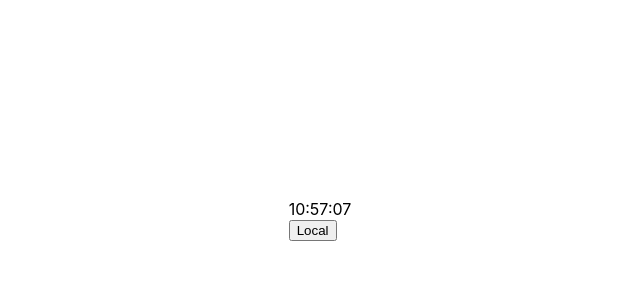
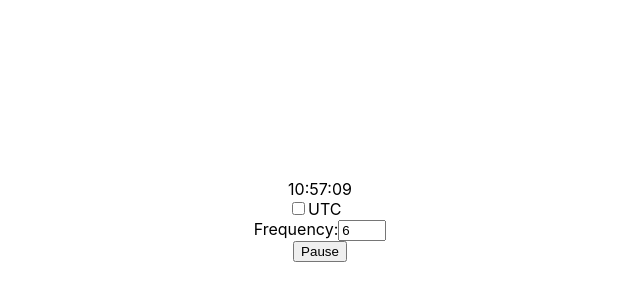
Before and after one commit to pavlelekic/algorithms, a React (Create React App) app: page / in a window 1280 px wide. Shown: the part 180-480 px from the top of the page, without its empty margins (320-960 px from the left). Built offline with nearby package versions, Linux system fonts and the light colour scheme; no server answers.

Commit message:
improvemennts

```diff
--- a/src/App.js
+++ b/src/App.js
@@ -23,51 +23,85 @@ const containerStyle = {
 	justifyContent: 'center'
 };
 
-function formatTime(timestamp, isLocal) {
-  const date = new Date(timestamp * 1000);;
-  const currentTime = isLocal ? moment(date) : moment.utc(date);
-  return currentTime.format('HH:mm:ss');
-}
-
 function getUnixTimestamp() {
   const date = new Date();
   return Math.trunc(date.getTime() / 1000);
 }
 
+const useRAF = (callback) => {
+  useEffect(() => {
+    let lastRAFId;
+    const update = () => {
+      callback();
+      lastRAFId = window.requestAnimationFrame(update);
+    };
+    lastRAFId = window.requestAnimationFrame(update);
+    return () => window.cancelAnimationFrame(lastRAFId);
+  }, []);
+};
+
+const inlineStyle = {display: 'inline-block'};
+
+const NO_IMAGE = '';
+
 export default React.memo(function TestPage() {
-  const [isLocal, setIsLocal] = useState(true);
+  const [frequency, setFrequency] = useState(10);
+  const [isImageFetchingPaused, setIsImageFetchingPaused] = useState(false);
+  const [isLocalTime, setIsLocalTime] = useState(true);
+  const [isFetching, setIsFetching] = useState(false);
   const [timestamp, setTimestamp] = useState(getUnixTimestamp());
-	const [imageUrl, setImageUrl] = useState('');
+	const [imageUrl, setImageUrl] = useState(NO_IMAGE);
+
+  useRAF(() => {
+    const currentTimestamp = getUnixTimestamp();
+    setTimestamp(currentTimestamp);
+  });
 
   useEffect(() => {
-    let lastRAFId;
-    const updateTimestamp = () => {
-      const currentTimestamp = getUnixTimestamp();
-      setTimestamp(currentTimestamp);
-      lastRAFId = window.requestAnimationFrame(updateTimestamp);
-    };
-    lastRAFId = window.requestAnimationFrame(updateTimestamp);
-    return () => window.cancelAnimationFrame(lastRAFId);
-  }, []);
-
-  useEffect(() => {
-    const date = new Date();
-    if (date.getSeconds() % 10 === 0) {
+    if (!isImageFetchingPaused && (timestamp % 10 === 0 || imageUrl === NO_IMAGE) && !isFetching) {
+      setIsFetching(true);
       fetch('https://picsum.photos/200/300')
         .then(response => setImageUrl(response.url))
-        .catch(console.log);
+        .catch(console.log)
+        .finally(() => setIsFetching(false));
     }
-  });
+  }, [timestamp, isImageFetchingPaused]);
+
+  const handleFreqChange = e => setFrequency(Math.trunc(60 / e.target.value));
+
+  const date = new Date(timestamp * 1000);;
+  const currentTime = isLocalTime ? moment(date) : moment.utc(date);
 
 	return (
 		<main style={containerStyle}>
 			<section>
-        <header>{formatTime(timestamp, isLocal)}</header>
-				<button onClick={() => setIsLocal(!isLocal)}>
-          {isLocal ? 'Local' : 'UTC'}
-        </button>
+        <header>{currentTime.format('HH:mm:ss')}</header>
+        <label htmlFor="is-local" style={inlineStyle}>
+          <input
+            id="is-local"
+            type="checkbox"
+            checked={!isLocalTime}
+            onClick={() => setIsLocalTime(isLocalTime => !isLocalTime)}
+          />
+          UTC
+        </label>
 			</section>
 			<img src={imageUrl}/>
+      <label htmlFor="frequency" style={inlineStyle}>
+        Frequency:
+        <input
+          id="frequency"
+          type="number"
+          step="1"
+          min="1"
+          max="6"
+          value={Math.trunc(60 / frequency)}
+          onChange={handleFreqChange}
+        />
+      </label>
+      <button onClick={() => setIsImageFetchingPaused(paused => !paused)}>
+        {isImageFetchingPaused ?  'Play' : 'Pause'}
+      </button>
 		</main>
 	);
 });
@@ -75,7 +109,7 @@ export default React.memo(function TestPage() {
 // class TestPage extends React.PureComponent {
 // 	state = {
 // 		timestamp: new Date().getTime(),
-// 		isLocal: true,
+// 		isLocalTime: true,
 // 		imageUrl: ''
 // 	};
 
@@ -98,14 +132,14 @@ export default React.memo(function TestPage() {
 // 		clearInterval(this.intervalID);
 // 	}
 
-// 	toggleIsLocal = () => this.setState((s) => ({isLocal: !s.isLocal}));
+// 	toggleIsLocalTime = () => this.setState((s) => ({isLocalTime: !s.isLocalTime}));
 
 
 // 	render() {
 // 		const date = new Date(this.state.timestamp);
 // 		const seconds = addZeroIfNeeded(date.getSeconds());
 // 		const minutes = addZeroIfNeeded(date.getMinutes());
-// 		const hours = addZeroIfNeeded(this.state.isLocal ? date.getHours() : date.getUTCHours());
+// 		const hours = addZeroIfNeeded(this.state.isLocalTime ? date.getHours() : date.getUTCHours());
 
 // 		return (
 
```
